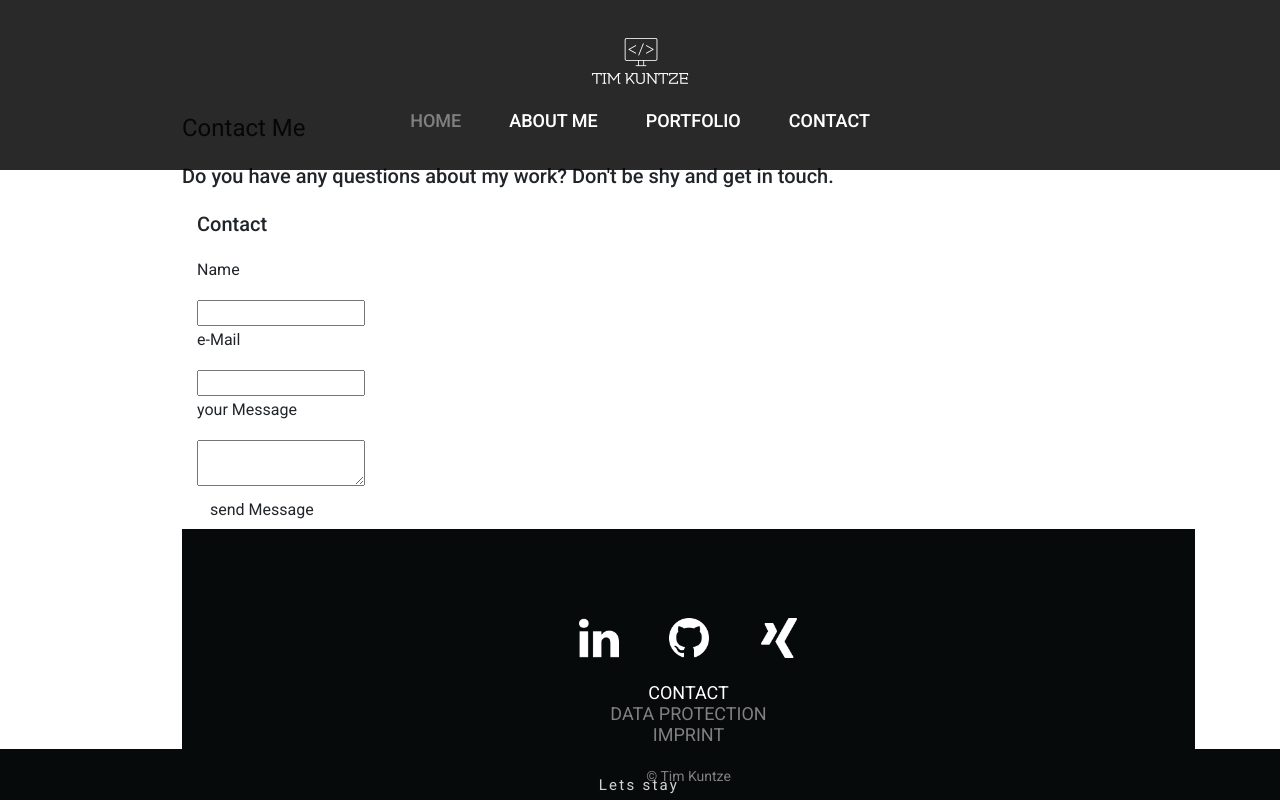
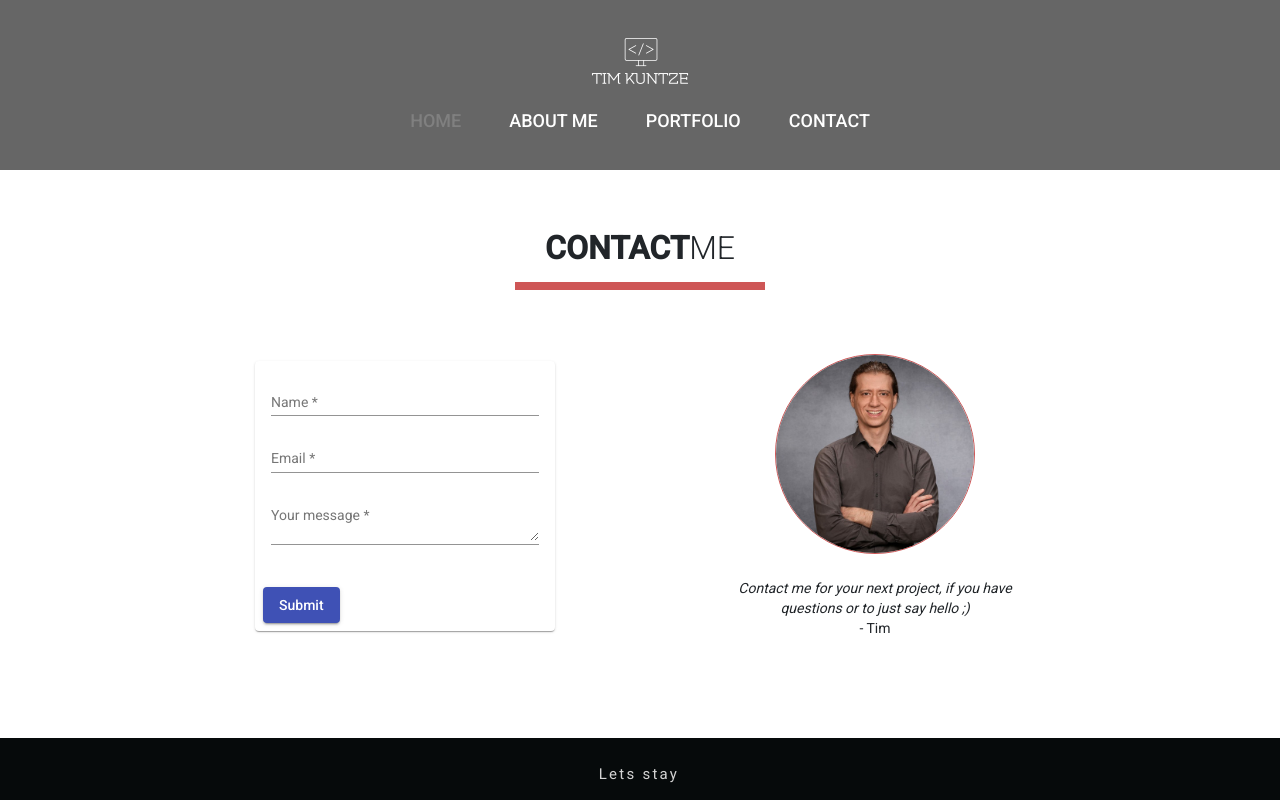
Before and after one commit to TimKuntze/website_timkuntze, an Angular app: page /contact in a window 1280 px wide. Shown: the top 800 px of the page. Built offline with nearby package versions, Linux system fonts and the light colour scheme.

Commit message:
contact form

```diff
--- a/src/app/app.component.html
+++ b/src/app/app.component.html
@@ -1,11 +1,10 @@
 <app-menue></app-menue>
-<div [class.container]="router.url !== '/'">
+<div [class.container]="router.url !== '/' && router.url !=='/contact'">
     <router-outlet>
     </router-outlet>
     <div *ngIf="router.url == '/'">
         <app-portfolio></app-portfolio>
     </div>
-
 </div>
 
 <app-footer></app-footer>
--- a/src/app/contact/contact.component.html
+++ b/src/app/contact/contact.component.html
@@ -1,28 +1,94 @@
-<app-menue></app-menue>
-<div class="topBanner">
-    <h1>Contact Me</h1>
-    <h2>Do you have any questions about my work? Don't be shy and get in touch.</h2>
+<div class="contact">
+
+    <div class="headlines">
+        <span class="thick">Contact</span><span class="thin">me</span>
     </div>
+
     <div class="container">
-    <div class="title">
-        <h2>Contact</h2>
-    </div>
+
+        <!--
         <form action="mailto:timkuntze@gmx.de" method="POST" enctype="text/plain">
             <div class="inputArea">
                 <h3>Name</h3>
                 <input required minlength="3" type="text" name="name">
-            <h3>e-Mail</h3>
+                <h3>E-mail</h3>
                 <input type="email" name="mail">
-            <h3>your Message</h3>
-            <textarea required minlength="10" type="text" name="message"></textarea>
+                <h3>Your message</h3>
+                <textarea required minlength="5" type="text" name="message"></textarea>
                 <div class="container-btn">
-                <button class="btn" style="width: auto; height: auto;" type="submit">send Message</button>
+                    <button mat-raised-button color="primary" style="width: auto; height: auto;" type="submit">Send message</button>
                 </div>
             </div>
         </form>
 
+-->
+        <!--
+        <form #form="ngForm" (ngSubmit)="onSubmit(userPost.value)">
+
+
+            <input type="text" name="name" placeholder="Name" ngModel><br><br>
+            <input type="text" name="email" placeholder="E-mail" ngModel><br><br>
+            <input type="text" name="message" placeholder="Your message" ngModel>
+            <button mat-raised-button color="primary" style="width: auto; height: auto;" type="submit">Send message</button>
+
+        </form>
+
+        -->
+
+
+        <form #form [formGroup]="addressForm" #contactDirective="ngForm" (ngSubmit)="sendMail()">
+            <mat-card>
+                <mat-card-header>
+
+                </mat-card-header>
+                <mat-card-content>
+                    <div>
+                        <div>
+                            <mat-form-field>
+                                <input required matInput placeholder="Name" formControlName="name" name="name" />
+                                <mat-error *ngIf="addressForm.controls['name'].hasError('required')">
+                                    First name is <strong>required</strong>
+                                </mat-error>
+                            </mat-form-field>
+                        </div>
+                    </div>
+                    <div>
+                        <div>
+                            <mat-form-field>
+                                <mat-label>Email</mat-label>
+                                <input type="email" matInput placeholder="Ex. pat@example.com" formControlName="email" name="email" required/>
+                                <mat-error *ngIf="addressForm.controls['email'].hasError('required')">
+                                    Email is <strong>required</strong>
+                                </mat-error>
+                            </mat-form-field>
+                        </div>
+                    </div>
+
+                    <div>
+                        <div>
+                            <mat-form-field>
+                                <mat-label> Your message</mat-label>
+                                <textarea matInput placeholder="Your message" formControlName="message" name="message" required></textarea>
+                                <mat-error *ngIf="addressForm.controls['message'].hasError('required')">
+                                    A Message is <strong>required</strong>
+                                </mat-error>
+                            </mat-form-field>
+                        </div>
+                    </div>
+                </mat-card-content>
+                <mat-card-actions>
+                    <button mat-raised-button color="primary" type="submit">
+                Submit
+              </button>
+                </mat-card-actions>
+            </mat-card>
+        </form>
+
+        <div class="picture">
+
+            <img src="assets/img/cv_picture.jpg"><i>Contact me for your next project, if you have questions or to just say hello ;)</i> - Tim
 
         </div>
 
-
-<app-footer></app-footer>
+    </div>
+</div>
--- a/src/app/contact/contact.component.scss
+++ b/src/app/contact/contact.component.scss
@@ -0,0 +1,85 @@
+.container {
+    display: flex;
+    justify-content: space-evenly;
+    align-items: center;
+}
+
+.contact {
+    margin-top: 150px;
+    margin-bottom: 100px;
+    display: flex;
+    flex-direction: column;
+    align-items: center;
+}
+
+mat-form-field {
+    width: 100%;
+}
+
+mat-card {
+    min-width: 300px;
+}
+
+
+/*input {
+    width: 90%;
+    height: 50px;
+    background-color: #f0f0f0;
+    border: solid black 1px;
+    border-radius: 8px;
+    font-family: 'Raleway', sans-serif;
+    font-size: 18px;
+    padding: 12px;
+    margin-bottom: 12px;
+}*/
+
+
+/*textarea {
+    width: 90%;
+    height: 200px;
+    background-color: #f0f0f0;
+    border: solid black 1px;
+    border-radius: 12px;
+    font-family: 'Raleway', sans-serif;
+    font-size: 18px;
+    padding: 12px;
+    margin-bottom: 12px;
+}*/
+
+.headlines {
+    border-bottom: 8px solid rgb(206, 86, 86);
+    text-transform: uppercase;
+    display: flex;
+    justify-content: center;
+    width: 250px;
+    margin-top: 64px;
+    margin-bottom: 64px;
+}
+
+.thin {
+    font-weight: 300;
+    font-size: 32px;
+    padding-top: 24px;
+    padding-bottom: 24px;
+}
+
+.thick {
+    font-weight: 900;
+    font-size: 32px;
+    padding-top: 24px;
+    padding-bottom: 24px;
+}
+
+.picture {
+    display: flex;
+    flex-direction: column;
+    align-items: center;
+    text-align: center;
+    max-width: 300px;
+    img {
+        width: 200px;
+        border: 1px solid rgb(206, 86, 86);
+        border-radius: 100%;
+        margin-bottom: 24px;
+    }
+}
--- a/src/app/contact/contact.component.ts
+++ b/src/app/contact/contact.component.ts
@@ -1,15 +1,88 @@
-import { Component, OnInit } from '@angular/core';
+import { HttpClient } from '@angular/common/http';
+import { AfterViewInit, Component, OnInit } from '@angular/core';
+import {
+  FormControl,
+  FormGroup,
+  FormBuilder,
+  Validators,
+} from '@angular/forms';
+import { MatDialog } from '@angular/material/dialog';
+import { Router } from '@angular/router';
+import { DialogContactComponent } from '../dialog-contact/dialog-contact.component';
+
 
 @Component({
   selector: 'app-contact',
   templateUrl: './contact.component.html',
-  styleUrls: ['./contact.component.scss']
+  styleUrls: ['./contact.component.scss'],
 })
-export class ContactComponent implements OnInit {
+export class ContactComponent implements OnInit, AfterViewInit {
+  //contact = new Contact();
 
-  constructor() { }
+  clicked: boolean;
+  messageSent = false;
+  submitted = false;
 
-  ngOnInit(): void {
+  addressForm = new FormGroup({
+    name: new FormControl('', [Validators.required, Validators.minLength(2)]),
+    message: new FormControl('', [
+      Validators.required,
+      Validators.minLength(5),
+    ]),
+    email: new FormControl('', [Validators.required, Validators.email]),
+  });
+
+
+  constructor(
+    private fb: FormBuilder,
+    private http: HttpClient,
+    public dialog: MatDialog,
+    private router: Router,
+  ) {}
+
+  ngAfterViewInit(): void {}
+  ngOnInit(): void {}
+
+  /**
+   * Send email with contact-form-data and reset form, if form is filled correctly
+   * @param formDirective
+   */
+
+  // send email to server
+
+  async sendMail() {
+    try {
+      const formData = new FormData();
+      formData.append('name', this.addressForm.controls['name'].value);
+      formData.append('message', this.addressForm.controls['message'].value);
+      formData.append('email', this.addressForm.controls['email'].value);
+
+      let url = 'https://tim-kuntze.developerakademie.com/send_mail.php';
+      let response = await fetch(url, {
+        method: 'POST', // *GET, POST, PUT, DELETE, etc.
+        mode: 'cors', // no-cors, *cors, same-origin
+        cache: 'no-cache', // *default, no-cache, reload, force-cache, only-if-cached
+        credentials: 'same-origin', // include, *same-origin, omit
+        redirect: 'follow', // manual, *follow, error
+        referrerPolicy: 'no-referrer', // no-referrer, *no-referrer-when-downgrade, origin, origin-when-cross-origin, same-origin, strict-origin, strict-origin-when-cross-origin, unsafe-url
+        body: formData, // body data type must match "Content-Type" header
+      });
+      this.openDialog(true);
+      this.router.navigate(['/'])
+      this.addressForm.reset();
+    } catch (error) {
+      console.error(error);
+      this.openDialog(false);
+    }
+  }
+
+  openDialog(messageSent) {
+    this.messageSent = messageSent;
+    this.dialog.open(DialogContactComponent, {
+      data: {
+        messageSent: messageSent,
+      },
+    });
   }
 
 }
--- /dev/null
+++ b/src/app/dialog-contact/dialog-contact.component.html
@@ -0,0 +1,6 @@
+<div class="dialog-wrap">
+    <div class="dialog-text">
+        <h2>{{ transmitConfirmation }}</h2>
+        <p [class.d-none]="data.messageSent">{{ failureMsg }}</p>
+    </div>
+</div>
--- /dev/null
+++ b/src/app/dialog-contact/dialog-contact.component.ts
@@ -0,0 +1,27 @@
+import { Component, OnInit, Inject } from '@angular/core';
+import { MatDialogRef, MAT_DIALOG_DATA } from '@angular/material/dialog';
+
+@Component({
+  selector: 'app-dialog-contact',
+  templateUrl: './dialog-contact.component.html',
+  styleUrls: ['./dialog-contact.component.scss'],
+})
+export class DialogContactComponent implements OnInit {
+  transmitConfirmation = 'Sorry, something went wrong';
+  failureMsg = 'Please try again.';
+  icon = 'exclamation-triangle';
+  constructor( public dialogRef: MatDialogRef<DialogContactComponent>,
+      @Inject(MAT_DIALOG_DATA) public data: any) {}
+
+  ngOnInit(): void {
+    // Display dialog-msg according to server response for transmission
+    let msgSent = this.data.messageSent;
+    if (msgSent) {
+      this.transmitConfirmation = 'Thank you, message sent!';
+      this.icon = 'check-circle';
+    } else {
+      this.transmitConfirmation = 'Sorry, something went wrong.';
+      this.icon = 'exclamation-triangle';
+    }
+  }
+}
--- a/src/app/footer/footer.component.html
+++ b/src/app/footer/footer.component.html
@@ -29,7 +29,7 @@
 
         <div class="link-container">
             <div class="link-1">
-                <a class="menue-link" routerLink="/">Contact</a>
+                <a class="menue-link" routerLink="/contact">Contact</a>
             </div>
             <div class="link-1">
                 <a class="menue-link home-link" routerLink="/data-protection">Data protection</a>
--- a/src/app/portfolio/portfolio.component.ts
+++ b/src/app/portfolio/portfolio.component.ts
@@ -1,4 +1,5 @@
 import { Component, OnInit } from '@angular/core';
+
 
 @Component({
   selector: 'app-portfolio',
```
Also changed, not shown: src/app/app.module.ts (+25 -3 lines), src/app/material/material.module.ts (+9 -1 lines), src/app/portfolio/portfolio.component.html (+7 -13 lines), src/app/dialog-contact/dialog-contact.component.scss (added), 2 other files (tests, documents, lock files or other folders). Lines whose indentation alone changed are shown as unchanged.
